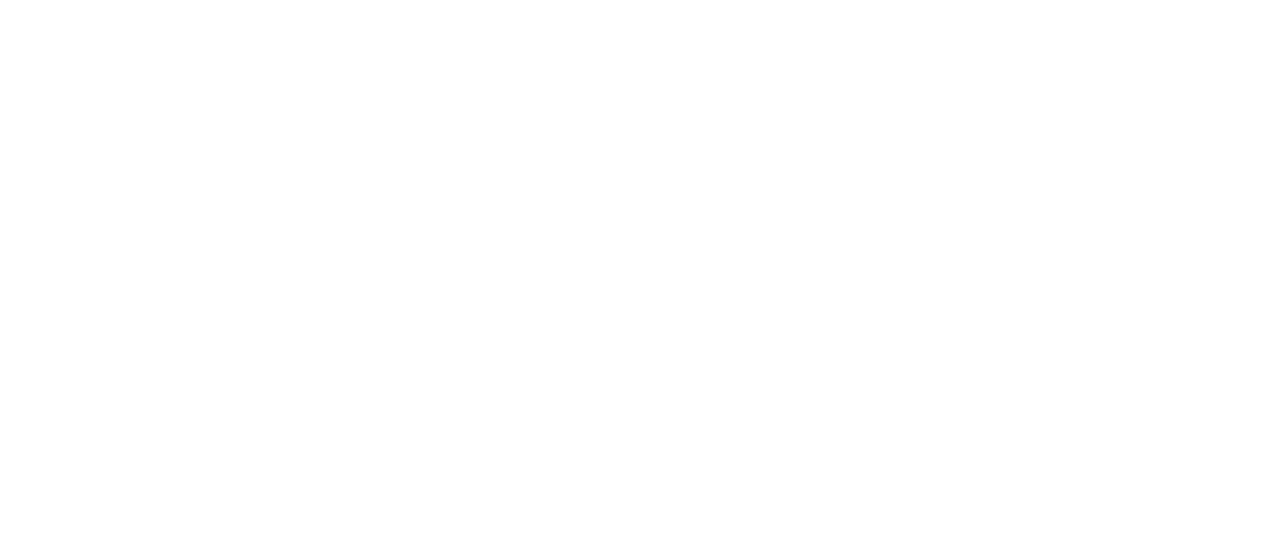
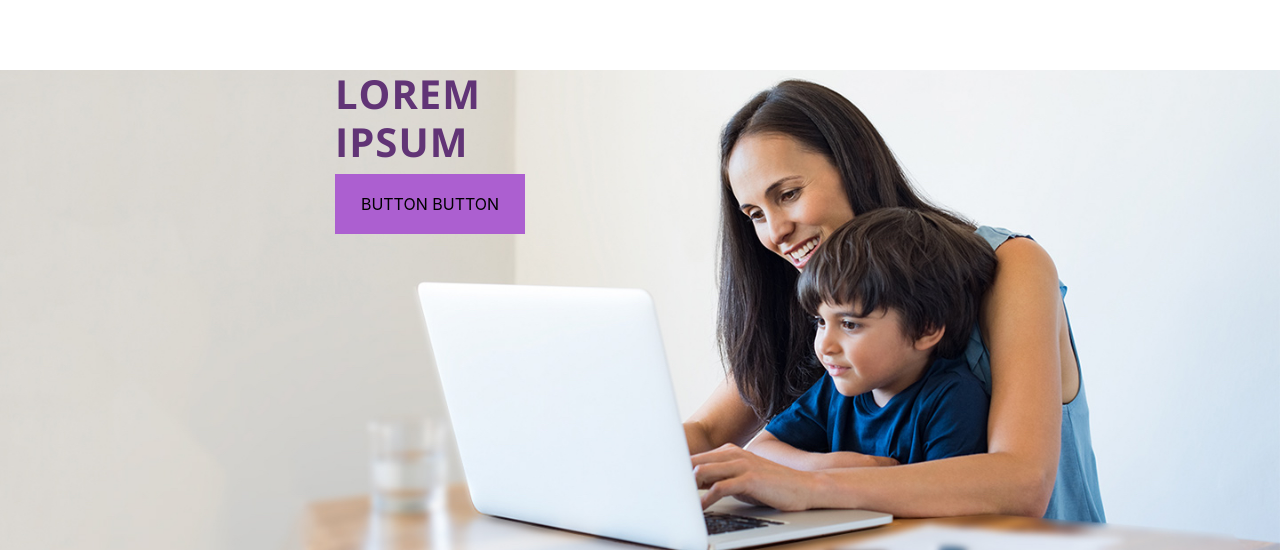
Before and after one commit to ksrawr/rg-frontend-challenge, a React app: page / in a window 1280 px wide. Shown: the part 1210-1760 px from the top of the page. Before the commit the page ends 1280 px from the top, so only its background shows below. Built offline with nearby package versions, Linux system fonts and the light colour scheme.

Commit message:
starts gettingstarted-comp

```diff
--- a/public/index.html
+++ b/public/index.html
@@ -2,7 +2,7 @@
 <html lang="en">
 <head>
   <meta charset="UTF-8">
-  <meta name="viewport" content="width=device-width, initial-scale=1.0">
+  <meta name="viewport" content="width=device-width, initial-scale=1.0, user-scalable=no">
   <meta http-equiv="X-UA-Compatible" content="ie=edge">
   <title>Document</title>
 </head>
--- a/src/App.js
+++ b/src/App.js
@@ -3,6 +3,7 @@
 // Load Screens
 import HeroContainer from './screens/HeroContainer';
 import MissionContainer from './screens/MissionContainer';
+import GettingStartedContainer from './screens/GettingStartedContainer';
 
 class App extends React.Component {
   render() {
@@ -10,6 +11,7 @@
       <>
         <HeroContainer/>
         <MissionContainer/>
+        <GettingStartedContainer/>
       </>
     );
   }
--- /dev/null
+++ b/src/screens/GettingStartedContainer.js
@@ -0,0 +1,18 @@
+import React from 'react';
+
+const GettingStartedContainer = props => {
+  return (
+    <div className="gettingstarted__section">
+      <div className="container-fluid">
+        <div className="row row__gettingstarted">
+          <div className="col-lg-3 offset-lg-3 col-md-3 offset-md-3 col-sm-12 col-xs-12">
+            <h3 className="title title--purple">LOREM IPSUM</h3>
+            <button className="btn__rg--large btn__rg--purple">BUTTON BUTTON</button>
+          </div>
+        </div>
+      </div>
+    </div>
+  )
+}
+
+export default GettingStartedContainer;
```
